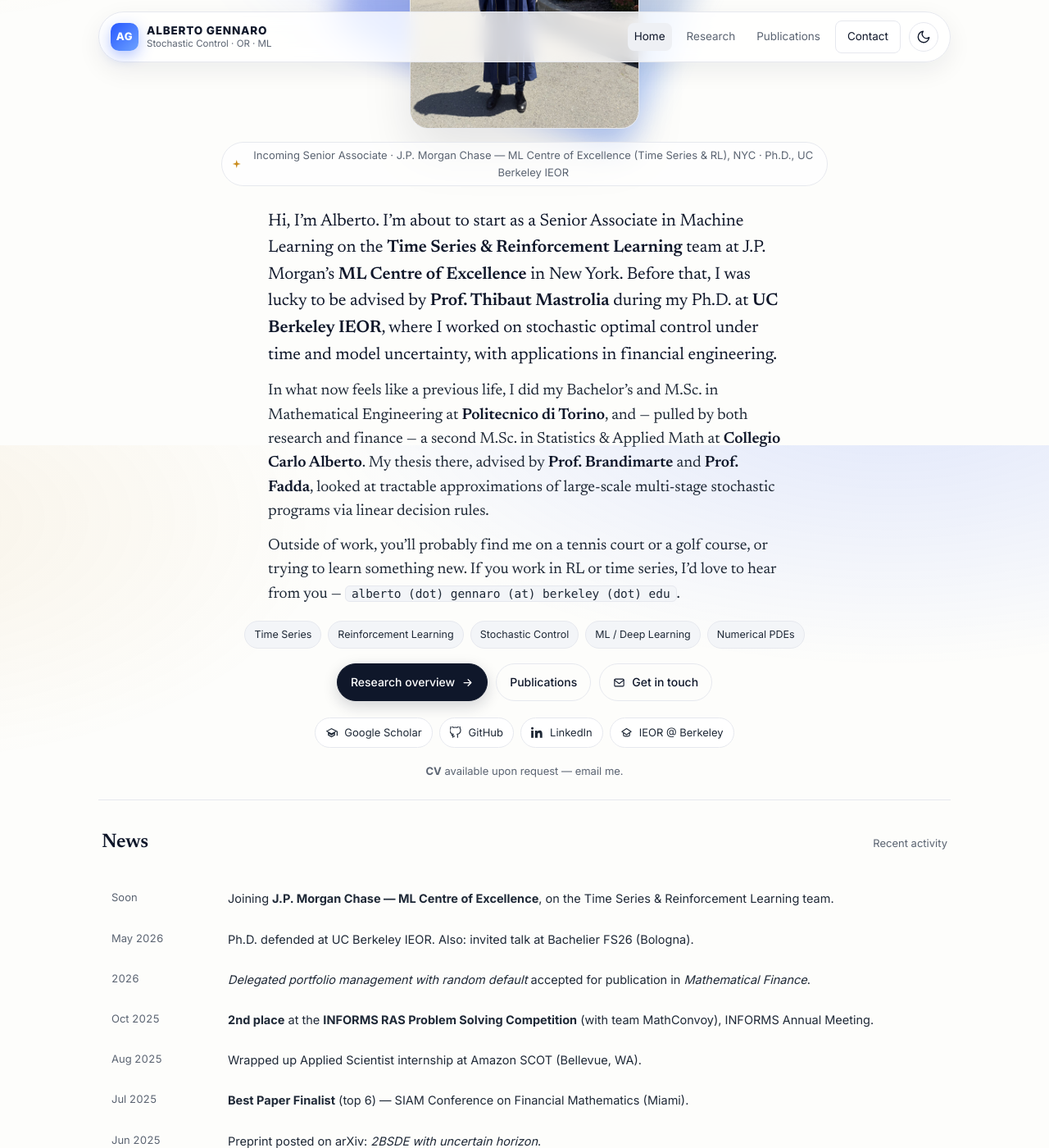
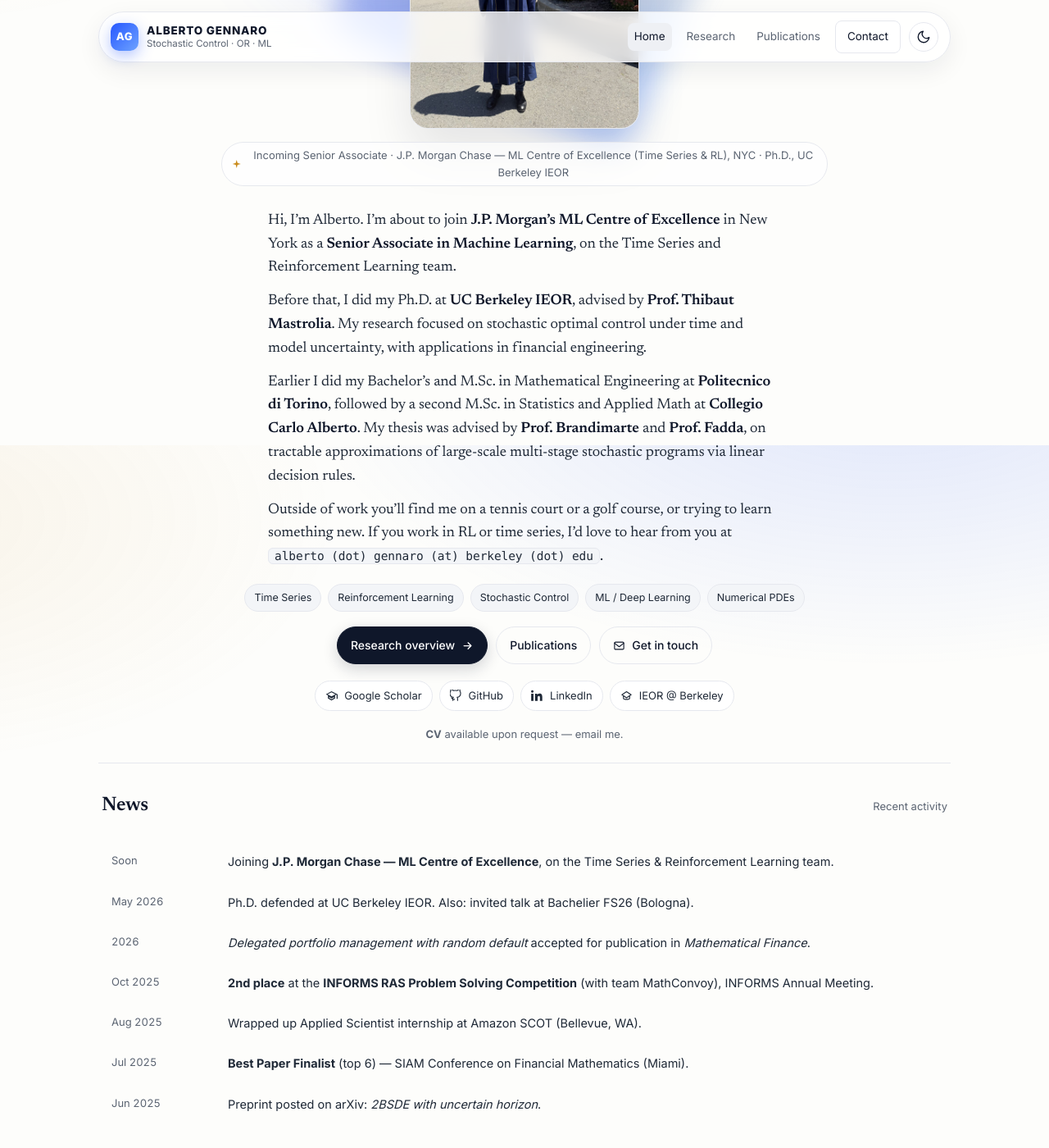
Before and after one commit to GennaroAlberto/GennaroAlberto.github.io, a Jekyll site: the page built from index.md, in a window 1280 px wide and 1400 px high, scrolled down 357 px. Shown: the whole window at 82% size. Built offline with Jekyll 4.4.1, drawn with Linux system fonts in a browser that asks for light colours.

Commit message:
Tidy intro copy

```diff
--- a/_data/resume.yml
+++ b/_data/resume.yml
@@ -4,22 +4,22 @@
 
 # Intro paragraph rendered on the home page. HTML allowed.
 intro: |
-  Hi, I'm Alberto. I'm about to start as a Senior Associate in Machine Learning on the
-  <strong>Time Series &amp; Reinforcement Learning</strong> team at J.P. Morgan's
-  <strong>ML Centre of Excellence</strong> in New York. Before that, I was lucky to be advised by
-  <strong>Prof. Thibaut Mastrolia</strong> during my Ph.D. at <strong>UC Berkeley IEOR</strong>,
-  where I worked on stochastic optimal control under time and model uncertainty,
-  with applications in financial engineering.
+  Hi, I'm Alberto. I'm about to join <strong>J.P. Morgan's ML Centre of Excellence</strong>
+  in New York as a <strong>Senior Associate in Machine Learning</strong>, on the Time Series
+  and Reinforcement Learning team.
 
-  In what now feels like a previous life, I did my Bachelor's and M.Sc. in Mathematical
-  Engineering at <strong>Politecnico di Torino</strong>, and — pulled by both research and
-  finance — a second M.Sc. in Statistics &amp; Applied Math at <strong>Collegio Carlo
-  Alberto</strong>. My thesis there, advised by <strong>Prof. Brandimarte</strong> and
-  <strong>Prof. Fadda</strong>, looked at tractable approximations of large-scale
-  multi-stage stochastic programs via linear decision rules.
+  Before that, I did my Ph.D. at <strong>UC Berkeley IEOR</strong>, advised by
+  <strong>Prof. Thibaut Mastrolia</strong>. My research focused on stochastic optimal control
+  under time and model uncertainty, with applications in financial engineering.
 
-  Outside of work, you'll probably find me on a tennis court or a golf course, or trying
-  to learn something new. If you work in RL or time series, I'd love to hear from you —
+  Earlier I did my Bachelor's and M.Sc. in Mathematical Engineering at
+  <strong>Politecnico di Torino</strong>, followed by a second M.Sc. in Statistics and Applied
+  Math at <strong>Collegio Carlo Alberto</strong>. My thesis was advised by
+  <strong>Prof. Brandimarte</strong> and <strong>Prof. Fadda</strong>, on tractable
+  approximations of large-scale multi-stage stochastic programs via linear decision rules.
+
+  Outside of work you'll find me on a tennis court or a golf course, or trying to learn
+  something new. If you work in RL or time series, I'd love to hear from you at
   <span class="mono">alberto (dot) gennaro (at) berkeley (dot) edu</span>.
 
 portrait: "/assets/img/portrait.jpeg"
--- a/assets/css/main.css
+++ b/assets/css/main.css
@@ -205,15 +205,11 @@
 }
 .intro p{
   font-family: var(--font-serif);
-  font-size: 19px;
-  line-height: 1.55;
+  font-size: 18px;
+  line-height: 1.6;
   color: var(--fg-soft);
   margin: 0 0 12px;
   letter-spacing: -0.005em;
-}
-.intro p:first-of-type{
-  font-size: 21px;
-  color: var(--fg);
 }
 .intro p:last-of-type{ margin-bottom: 0 }
 .intro strong{ color: var(--fg); font-weight: 600 }
@@ -228,8 +224,7 @@
   white-space: nowrap;
 }
 @media (max-width: 600px){
-  .intro p{ font-size: 17px }
-  .intro p:first-of-type{ font-size: 18.5px }
+  .intro p{ font-size: 16.5px }
 }
 
 .chips{display:flex;flex-wrap:wrap;gap:8px;margin:6px 0 18px;justify-content:center}
```
